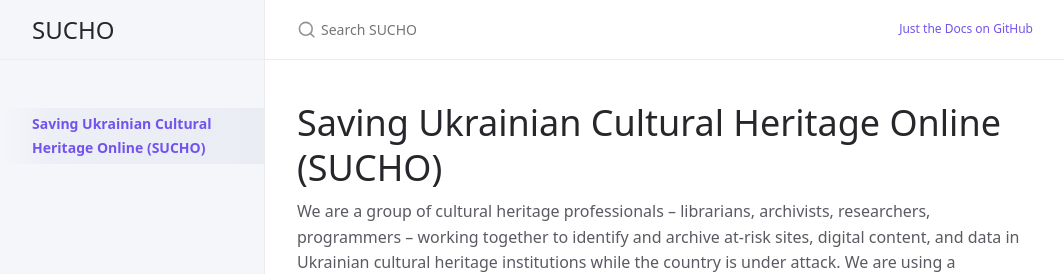
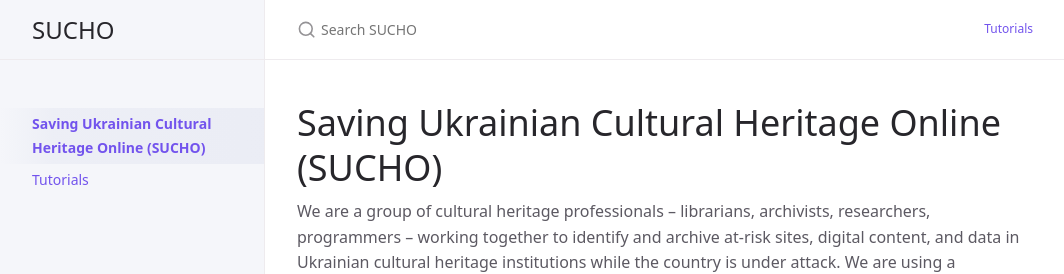
Before and after one commit to quinnanya/suchodev, a Jekyll site: the page built from index.md, in a window 1280 px wide and 900 px high. Shown: the top 274 px of the window, without its empty margins (107-1171 px from the left). Built offline with Jekyll 4.4.1, drawn with Linux system fonts in a browser that asks for light colours; our own code applies the rules of GitHub Pages for plain Markdown files.

Commit message:
Tweaking sidebar

```diff
--- a/_config.yml
+++ b/_config.yml
@@ -64,8 +64,8 @@ heading_anchors: true
 
 # Aux links for the upper right navigation
 aux_links:
-  "Just the Docs on GitHub":
-    - "//github.com/pmarsceill/just-the-docs"
+  "Tutorials":
+    - "tutorials"
 
 # Makes Aux links open in a new tab. Default is false
 aux_links_new_tab: false
```
Also changed, not shown: tutorials.md (added, +6 -0 lines).
